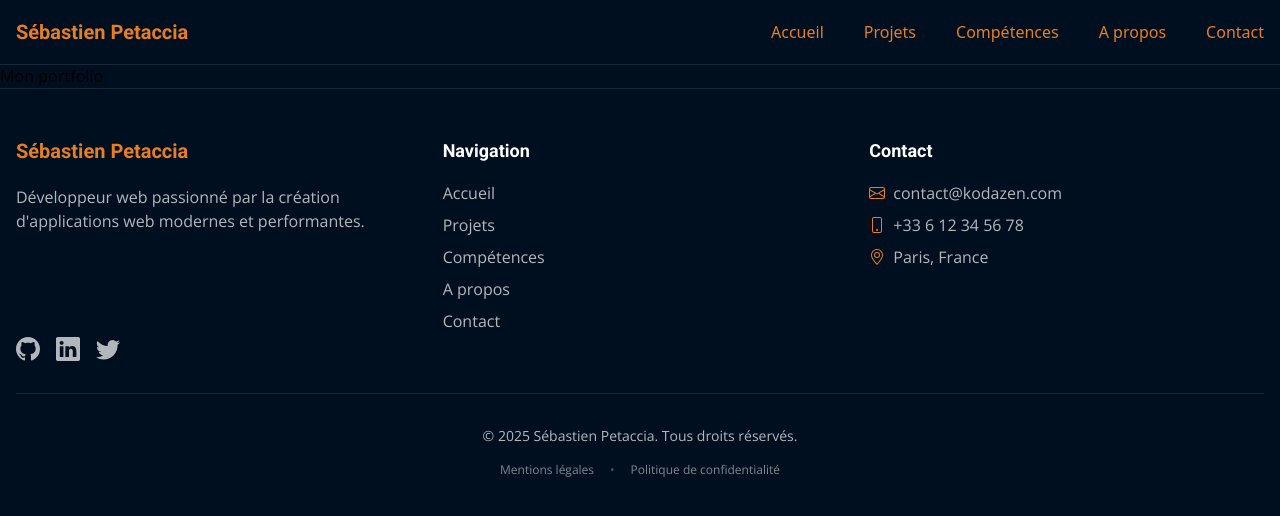
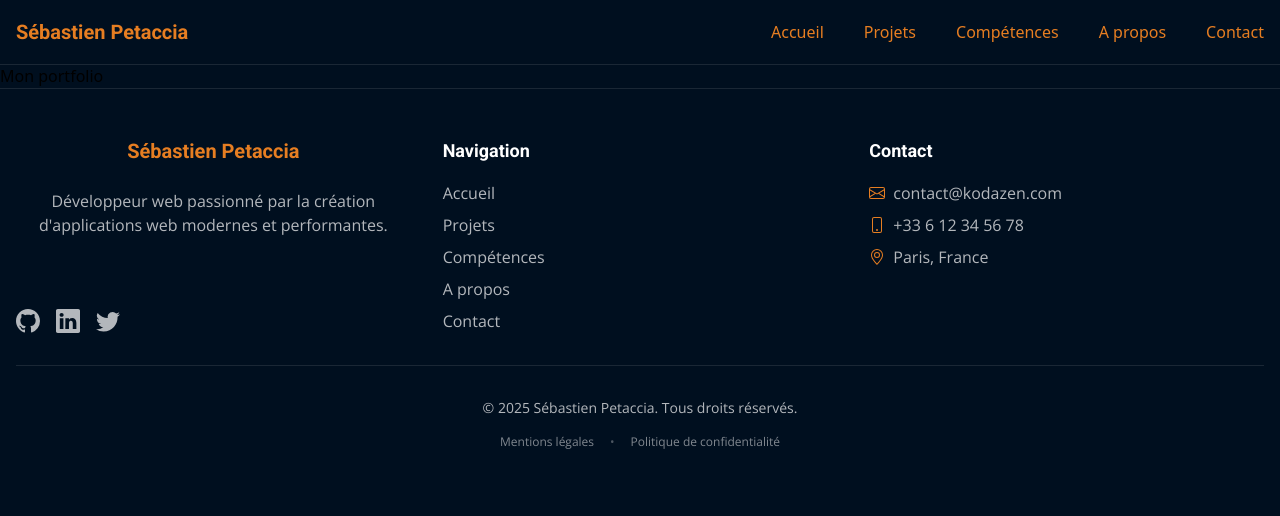
Before and after one commit to petaccia/portfolio-my-dev, a Next.js app: page / in a window 1280 px wide. Shown: the top 516 px of the page. Built offline with nearby package versions, Linux system fonts and the light colour scheme.

Commit message:
Modified style footer component

```diff
--- a/src/components/layout/footer/Footer.tsx
+++ b/src/components/layout/footer/Footer.tsx
@@ -1,5 +1,3 @@
-import Link from "next/link";
-import { BsEnvelope, BsGithub, BsLinkedin, BsPhone, BsTwitter, BsGeoAlt } from "react-icons/bs";
 import Logo from "../components/Logo";
 import Description from "./components/Description";
 import SocialMediaIcons from "./components/SocialMediaIcons";
@@ -9,31 +7,43 @@ import Copyright from "./components/Copyright";
 
 export default function Footer() {
   return (
-    <footer className="bg-primary/80 border-t border-white/10 text-white/70">
+    <footer className="bg-primary/80 border-t border-white/10 text-white/70" role="contentinfo">
       <div className="container mx-auto px-4 py-12">
-        <div className="grid grid-cols-1 md:grid-cols-3 gap-8">
-          {/* Logo and description */}
-          <div className="md: space-y-5">
+        {/* Section principale du footer */}
+        <section className="grid grid-cols-1 md:grid-cols-3 gap-8" aria-label="Informations du site">
+
+          {/* Section: Présentation et réseaux sociaux */}
+          <div className="space-y-6 text-center">
+            <div className="text-center">
               <Logo href="/" label="Sébastien Petaccia" />
+            </div>
+
+            <div>
               <Description
                 description="Développeur web passionné par la création d'applications web modernes et performantes."
               />
-            <div className="flex space-x-4 mt-18">
-              {/* Social Media Icons */}
+            </div>
+
+            <div className="">
               <SocialMediaIcons />
             </div>
           </div>
 
-          {/* Navigation Links */}
+          {/* Section: Navigation */}
+          <div>
             <NavigationLinks />
+          </div>
 
-
-          {/* Contact Info */}
+          {/* Section: Contact */}
+          <div>
             <ContactInfo />
           </div>
+        </section>
 
-        {/* Copyright */}
+        {/* Section: Copyright et mentions légales */}
+        <section aria-label="Informations légales">
           <Copyright />
+        </section>
       </div>
     </footer>
   );
--- a/src/components/layout/footer/components/SocialMediaIcons.tsx
+++ b/src/components/layout/footer/components/SocialMediaIcons.tsx
@@ -2,7 +2,7 @@ import { BsGithub, BsLinkedin, BsTwitter } from "react-icons/bs";
 
 export default function SocialMediaIcons() {
   return (
-    <div className="flex space-x-4 mt-8">
+    <div className="w-full flex justify-center md:justify-start space-x-4 md:mt-18">
       {/* Social Media Icons */}
       <a
         href="https://github.com/petaccia"
```
Lines whose indentation alone changed are shown as unchanged.
